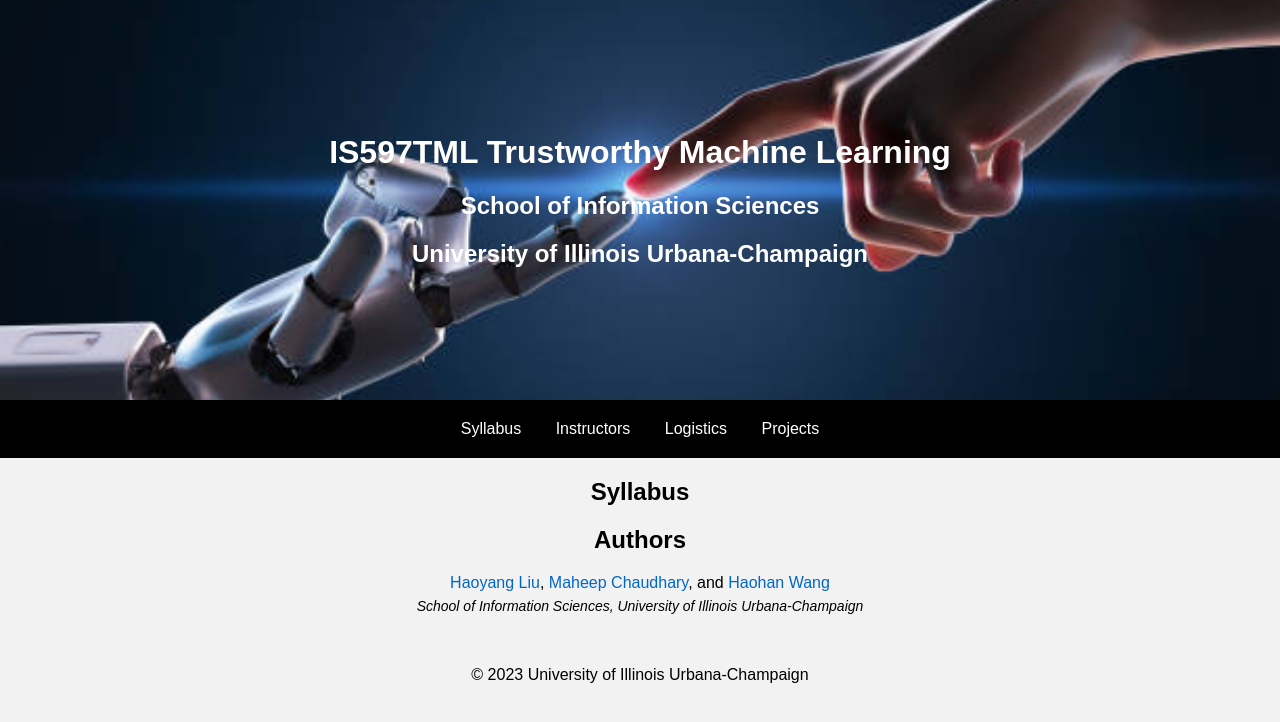
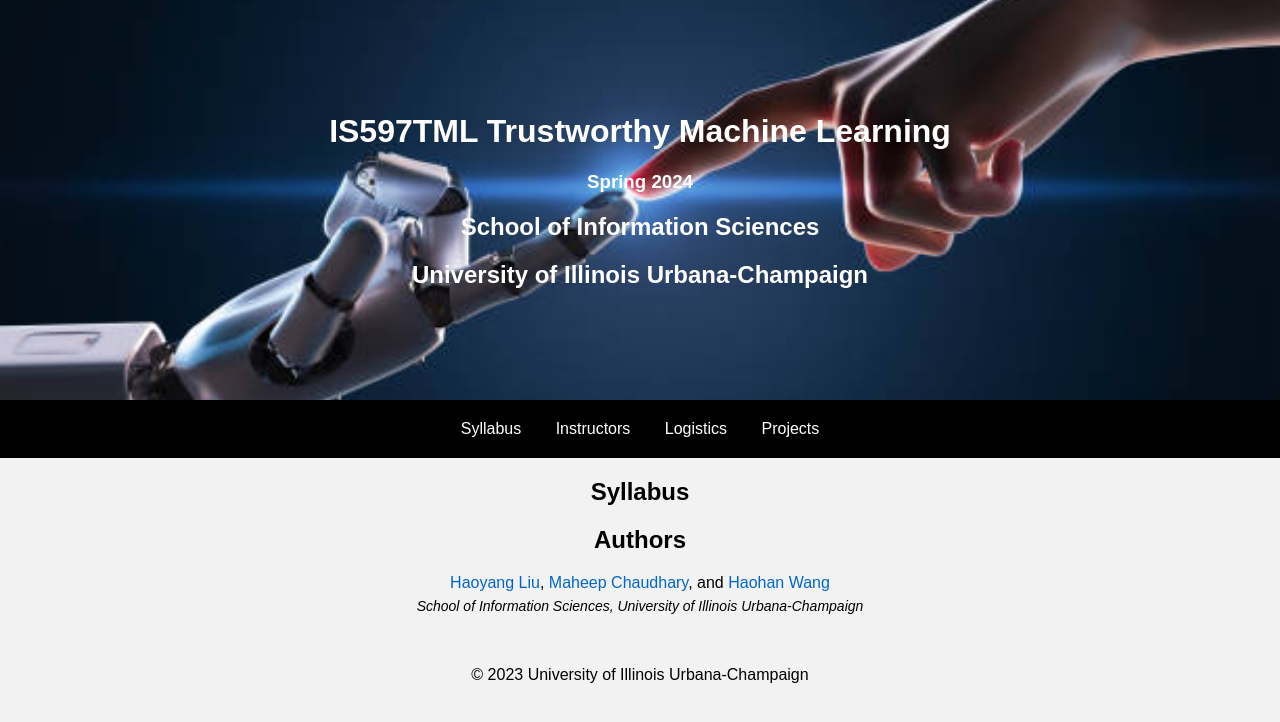
Before and after one commit to TrustworthyArtificialIntelligence/TrustworthyArtificialIntelligence.github.io, a plain HTML site: page class/trustML2024.html in a window 1280 px wide. Drawn offline with Linux system fonts and the light colour scheme.

Commit message:
Update trustML2024.html

```diff
--- a/class/trustML2024.html
+++ b/class/trustML2024.html
@@ -121,6 +121,7 @@
     <div class="banner">
         <div class="header">
         <h1>IS597TML Trustworthy Machine Learning</h1>
+        <h3>Spring 2024</h3>
         <h2>School of Information Sciences</h2>
         <h2>University of Illinois Urbana-Champaign</h2>
     </div>
```
